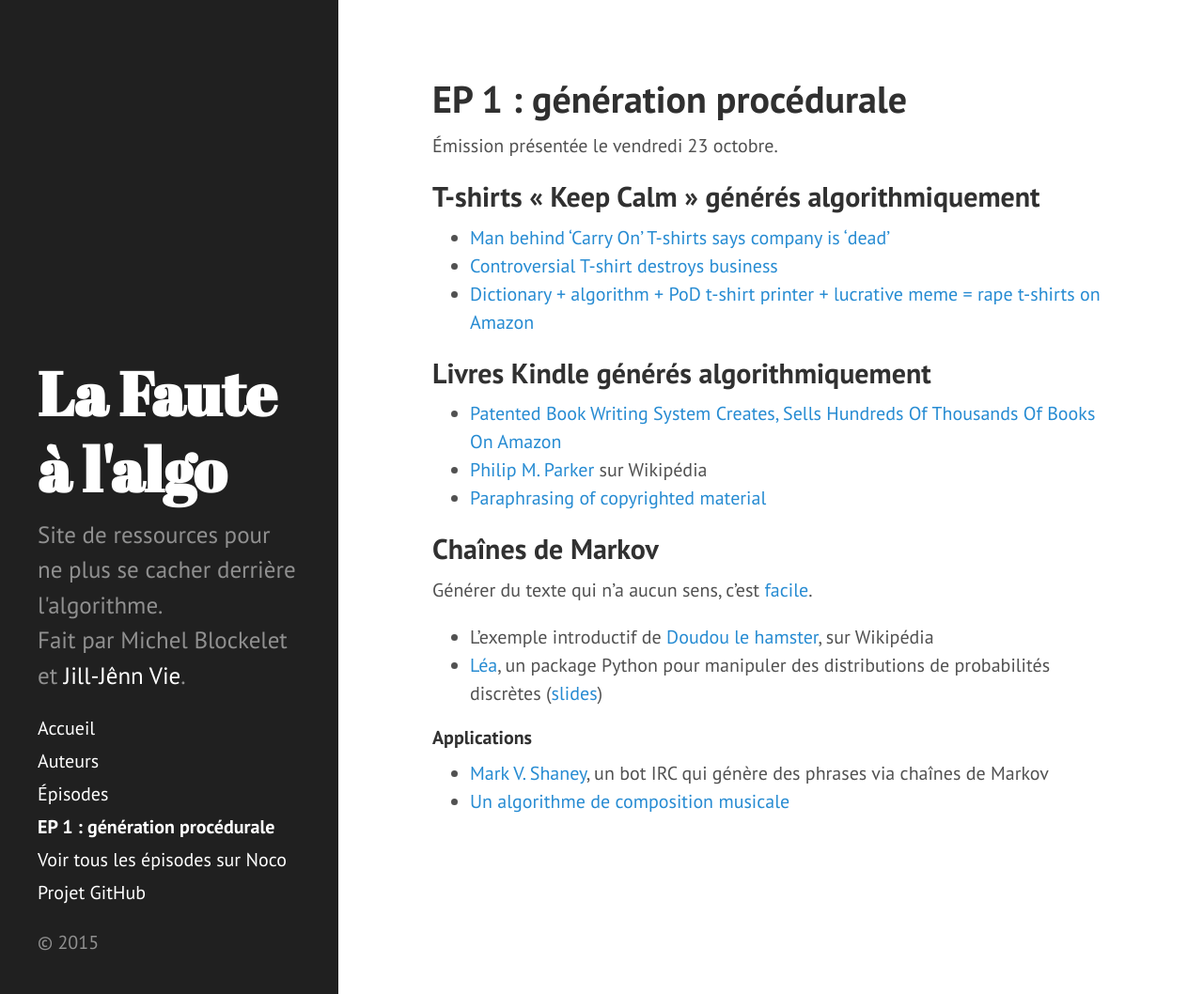
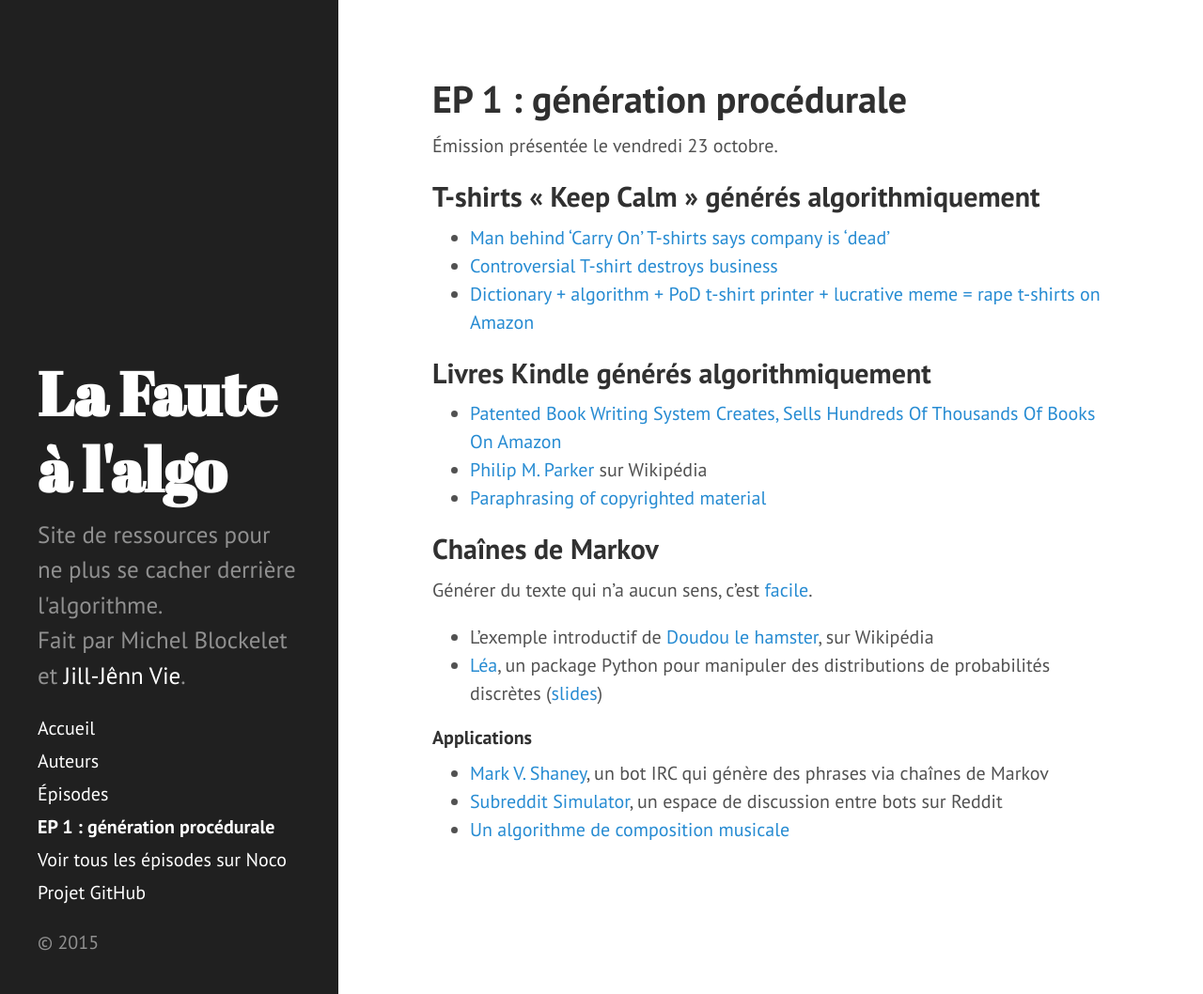
Before and after one commit to jilljenn/fautealgo, a Jekyll site: the page built from ep1/index.md, in a window 1280 px wide and 1058 px high. Shown: the whole window at 94% size. Built offline with Jekyll 4.4.1, drawn with Linux system fonts in a browser that asks for light colours; Markdown is read by kramdown in place of the engine named in the settings.

Commit message:
Add Subreddit Simulator in index.md

```diff
--- a/ep1/index.md
+++ b/ep1/index.md
@@ -28,4 +28,5 @@ Générer du texte qui n'a aucun sens, c'est [facile](http://kamoulbox.free.fr).
 #### Applications
 
 - [Mark V. Shaney](https://en.wikipedia.org/wiki/Mark_V._Shaney), un bot IRC qui génère des phrases via chaînes de Markov
+- [Subreddit Simulator](https://www.reddit.com/r/SubredditSimulator), un espace de discussion entre bots sur Reddit
 - [Un algorithme de composition musicale](http://jill-jenn.net/_static/works/un-algorithme-de-composition-musicale.pdf)
```
